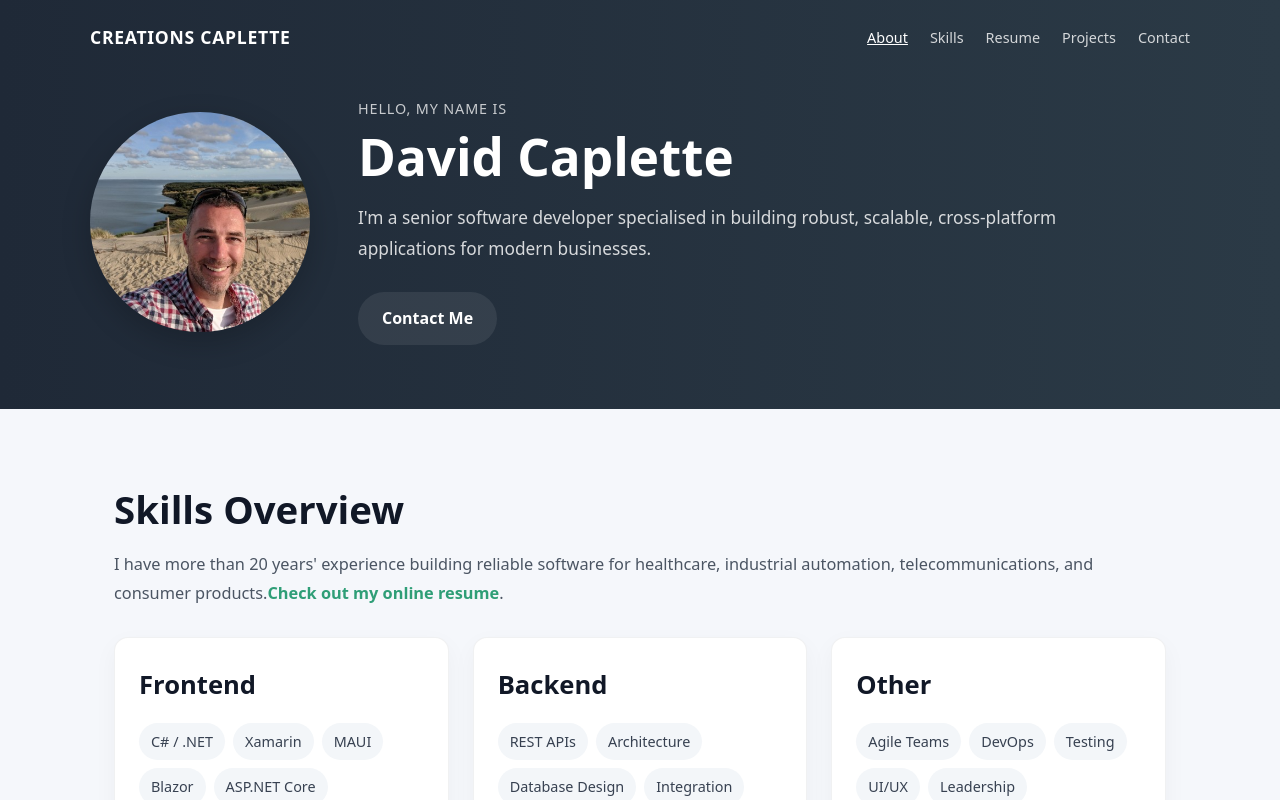
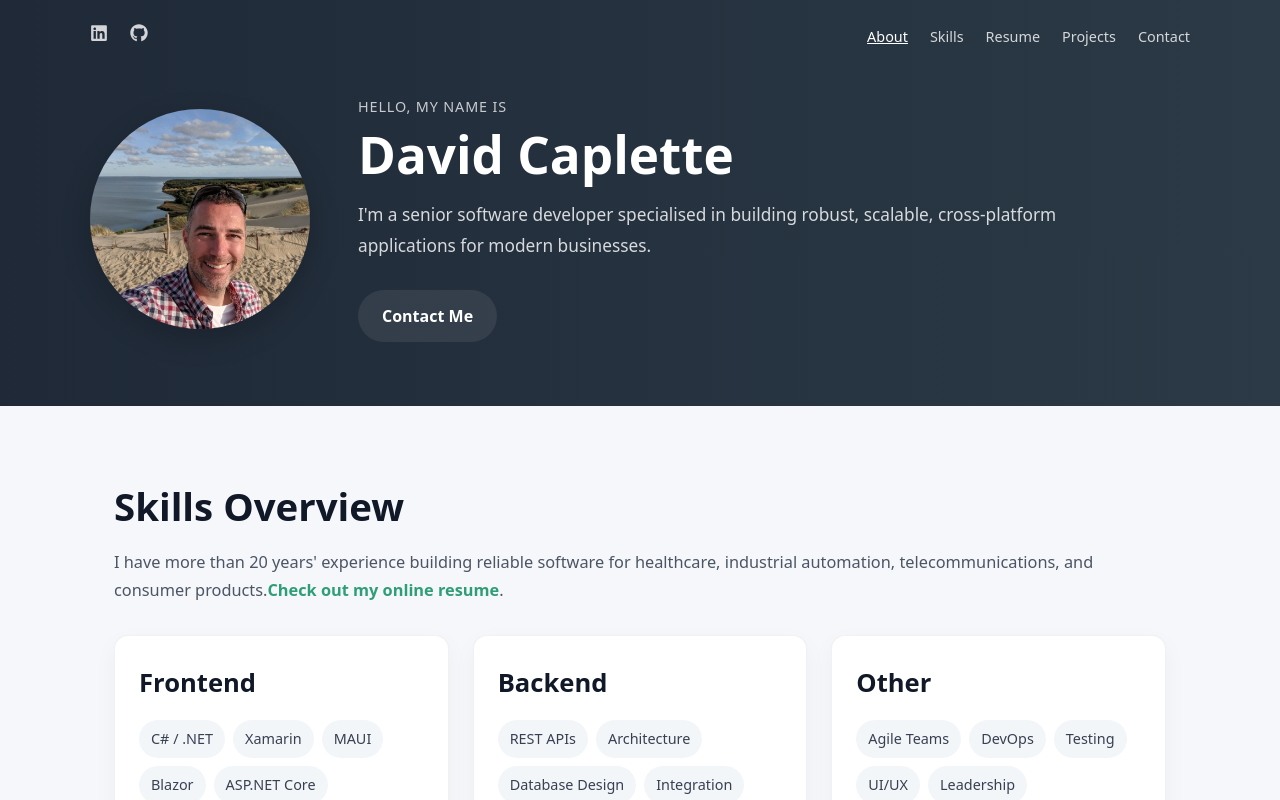
Before and after one commit to CreationsCaplette/creationscaplette_react, a React (Vite) app in the folder creationscaplette/: page / in a window 1280 px wide. Shown: the top 800 px of the page. Built offline with nearby package versions, Linux system fonts and the light colour scheme.

Commit message:
Added links in the MainNavigation

```diff
--- a/creationscaplette/src/components/MainNavigation.jsx
+++ b/creationscaplette/src/components/MainNavigation.jsx
@@ -1,4 +1,5 @@
 import { NavLink } from 'react-router-dom';
+import { FaGithub, FaLinkedin } from 'react-icons/fa'
 
 import classes from './MainNavigation.module.css';
 
@@ -6,7 +7,14 @@ function MainNavigation() {
     return (
         <header className={classes.header}>
             <nav className={classes.topbar}>
-                <div className={classes.brand}>Creations Caplette</div>
+                <ul className={classes.list}>
+                    <a href="https://linkedin.com/in/davidcaplette" target="_blank" rel="noreferrer">
+                        <FaLinkedin size={18} />
+                    </a>
+                    <a href="https://github.com/CreationsCaplette" target="_blank" rel="noreferrer">
+                        <FaGithub size={18} />
+                    </a>
+                </ul>
                 <ul className={classes.list}>
                     <li>
                         <NavLink
```
